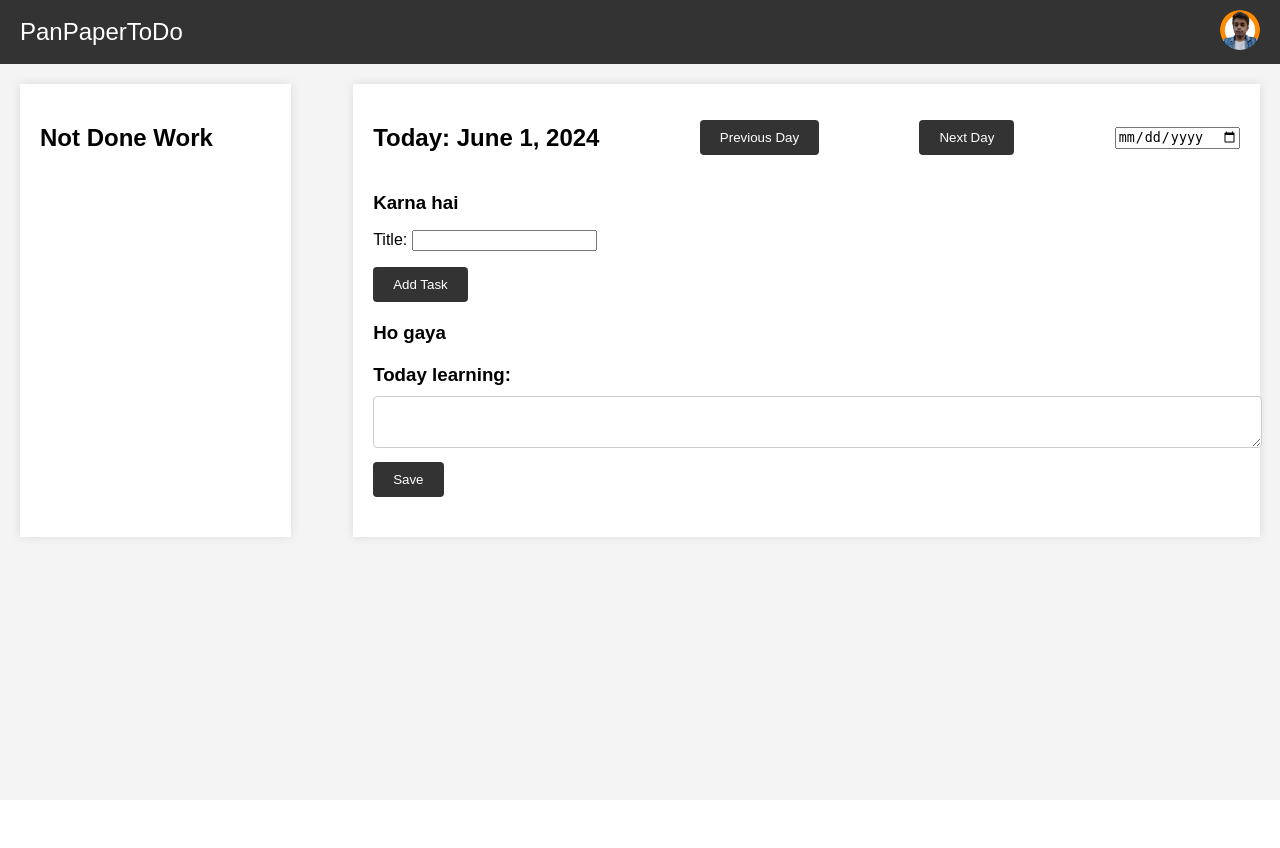
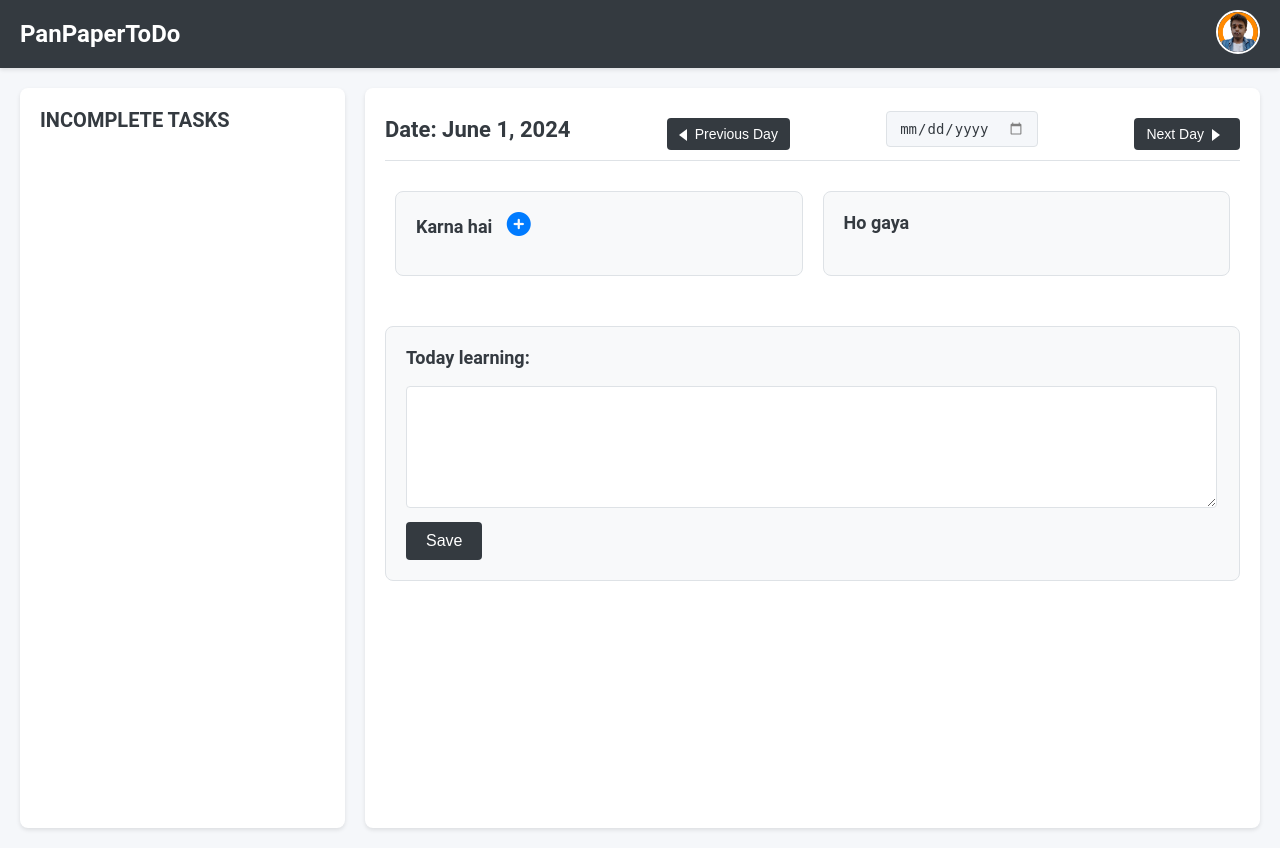
Before and after one commit to AmitJ2005/PanPaperTodo, a Django app: page /dashboard/ in a window 1280 px wide. Before the commit the page ends 544 px from the top, so only its background shows below. Run offline with Django 5.2, Linux system fonts and the light colour scheme; the visitor is signed in with stand-in values (Sample User, id 1); data that the repository does not hold is empty.

Commit message:
Add task design and improve css and js animation

```diff
--- a/todo/static/todo/css/dashboard.css
+++ b/todo/static/todo/css/dashboard.css
@@ -1,47 +1,110 @@
 body {
-    font-family: Arial, sans-serif;
-    background-color: #f4f4f4;
+    font-family: 'Roboto', sans-serif;
     margin: 0;
     padding: 0;
+    background-color: #f5f7fa;
 }
 
 .navbar {
+    background-color: #343a40;
+    color: #fff;
+    padding: 10px 20px;
     display: flex;
     justify-content: space-between;
     align-items: center;
-    padding: 10px 20px;
-    background-color: #333;
-    color: #fff;
+    box-shadow: 0 2px 4px rgba(0, 0, 0, 0.1);
 }
 
-.navbar .logo {
+.logo {
     font-size: 24px;
+    font-weight: bold;
 }
 
-.navbar .profile img {
-    border-radius: 50%;
+.profile img {
     width: 40px;
     height: 40px;
+    border-radius: 50%;
+    border: 2px solid #fff;
 }
 
 .container {
     display: flex;
-    padding: 20px;
+    height: calc(100vh - 60px);
+    margin: 20px;
 }
 
 .sidebar {
-    width: 20%;
+    width: 25%;
+    background-color: #fff;
     padding: 20px;
-    background-color: #fff;
-    box-shadow: 0 0 10px rgba(0, 0, 0, 0.1);
+    box-shadow: 0 2px 4px rgba(0, 0, 0, 0.1);
+    border-radius: 8px;
+    margin-right: 20px;
+}
+
+.sidebar h2 {
+    margin-top: 0;
+    font-size: 20px;
+    font-weight: 600;
+    color: #343a40;
+}
+
+.sidebar ul {
+    list-style: none;
+    padding: 0;
+}
+
+.sidebar ul li {
+    margin-bottom: 15px;
+    font-size: 16px;
+    color: #495057;
 }
 
 .main {
     width: 75%;
-    margin-left: 5%;
     padding: 20px;
     background-color: #fff;
-    box-shadow: 0 0 10px rgba(0, 0, 0, 0.1);
+    box-shadow: 0 2px 4px rgba(0, 0, 0, 0.1);
+    border-radius: 8px;
+    display: flex;
+    flex-direction: column;
+}
+
+/* General styles for the date picker input */
+.header input[type="date"] {
+    background-color: #f5f7fa;
+    color: #343a40;
+    border: 1px solid #dee2e6;
+    border-radius: 4px;
+    padding: 8px 12px;
+    font-size: 14px;
+    cursor: pointer;
+    transition: background-color 0.3s ease, border-color 0.3s ease;
+    width: auto; /* Adjust width as needed */
+}
+
+/* Style for the date picker on hover */
+.header input[type="date"]:hover {
+    background-color: #e2e6ea;
+    border-color: #495057;
+}
+
+/* Style for the date picker on focus */
+.header input[type="date"]:focus {
+    outline: none;
+    border-color: #007bff;
+    background-color: #fff;
+}
+
+/* Align the date picker with other header elements */
+.header input[type="date"] {
+    margin-left: 10px;
+}
+
+/* Customize the appearance of the date picker icon */
+.header input[type="date"]::-webkit-calendar-picker-indicator {
+    cursor: pointer;
+    filter: invert(0.5);
 }
 
 .header {
@@ -49,57 +112,244 @@ body {
     justify-content: space-between;
     align-items: center;
     margin-bottom: 20px;
+    border-bottom: 1px solid #dee2e6;
+    padding-bottom: 10px;
 }
 
-.tasks, .learning {
+.header h2 {
+    margin: 0;
+    font-size: 22px;
+    font-weight: 600;
+    color: #343a40;
+}
+
+.header button,
+.header input {
+    background-color: #343a40;
+    color: #fff;
+    border: none;
+    padding: 8px 12px;
+    font-size: 14px;
+    cursor: pointer;
+    border-radius: 4px;
+    margin-left: 10px;
+    transition: background-color 0.3s ease, transform 0.3s ease;
+}
+
+.header button:hover,
+.header input:hover {
+    background-color: #495057;
+}
+
+.header .prev-day-button::before,
+.header .next-day-button::after {
+    content: '';
+    display: inline-block;
+    width: 0;
+    height: 0;
+    border-style: solid;
+    margin-right: 8px;
+    vertical-align: middle;
+}
+
+.header .prev-day-button::before {
+    border-width: 6px 8px 6px 0;
+    border-color: transparent #fff transparent transparent;
+    margin-right: 8px; /* Add space between arrow and text */
+}
+
+.header .next-day-button::after {
+    border-width: 6px 0 6px 8px;
+    border-color: transparent transparent transparent #fff;
+    margin-left: 8px; /* Add space between text and arrow */
+}
+
+.header .prev-day-button:hover {
+    transform: translateX(-5px); /* Slide left on hover */
+}
+
+.header .next-day-button:hover {
+    transform: translateX(5px); /* Slide right on hover */
+}
+
+.header input {
+    padding: 8px;
+    font-size: 14px;
+}
+
+
+.tasks {
+    display: flex;
+    justify-content: space-between;
     margin-bottom: 20px;
 }
 
-.tasks h3, .learning h3 {
-    margin-bottom: 10px;
+.tasks .not-done, .tasks .done {
+    width: 48%;
+    background-color: #f8f9fa;
+    padding: 20px;
+    border: 1px solid #dee2e6;
+    border-radius: 8px;
+    margin: 10px;
 }
 
-.tasks ul, .learning form {
-    list-style-type: none;
+.tasks h3 {
+    margin-top: 0;
+    font-size: 18px;
+    font-weight: 600;
+    color: #343a40;
+}
+
+.tasks ul {
+    list-style: none;
     padding: 0;
 }
 
-.tasks li {
-    display: flex;
-    align-items: center;
+.tasks ul li {
     margin-bottom: 10px;
+    font-size: 16px;
+    color: #495057;
 }
 
-.tasks li form {
+.tasks ul li a {
+    color: #007bff;
+    text-decoration: none;
+    margin-left: 5px;
+}
+
+.tasks ul li a:hover {
+    text-decoration: underline;
+}
+
+.tasks .not-done form,
+.tasks .done form {
+    display: inline;
+}
+
+.learning {
+    margin-top: 20px;
+    background-color: #f8f9fa;
+    padding: 20px;
+    border: 1px solid #dee2e6;
+    border-radius: 8px;
+}
+
+.learning h3 {
+    margin-top: 0;
+    font-size: 18px;
+    font-weight: 600;
+    color: #343a40;
+}
+
+textarea {
+    width: 97%;
+    height: 100px;
+    padding: 10px;
+    font-size: 16px;
+    border: 1px solid #dee2e6;
+    border-radius: 4px;
+}
+
+button {
+    background-color: #343a40;
+    color: #fff;
+    border: none;
+    padding: 10px 20px;
+    cursor: pointer;
+    margin-top: 10px;
+    font-size: 16px;
+    border-radius: 4px;
+}
+
+button:hover {
+    background-color: #495057;
+}
+
+.tasks ul li form {
     display: flex;
     align-items: center;
 }
 
-.tasks li input[type="checkbox"] {
-    margin-right: 10px;
+.tasks ul li form label {
+    margin-left: 0px;
 }
 
-.tasks .not-done {
-    margin-bottom: 20px;
+.tasks ul li form input[type="checkbox"] {
+    margin-right: 20px;
 }
 
-textarea {
-    width: 100%;
-    padding: 10px;
-    margin-bottom: 10px;
-    border: 1px solid #ccc;
-    border-radius: 4px;
+/* Increase the size of the checkbox */
+.tasks ul li form input[type="checkbox"] {
+    width: 17px; /* Adjust the width as needed */
+    height: 17px; /* Adjust the height as needed */
+    margin-right: 8px; /* Adjust the margin as needed */
+    align-items: center;
+    vertical-align: middle;
 }
 
-button {
-    padding: 10px 20px;
-    border: none;
-    background-color: #333;
-    color: #fff;
-    border-radius: 4px;
+/* Style for the Font Awesome "+" icon */
+#addTaskIcon {
     cursor: pointer;
+    font-size: 24px;
+    color: #007bff;
+    margin-left: 10px;
+    transition: transform 0.3s ease, color 0.3s ease;
 }
 
-button:hover {
-    background-color: #555;
+#addTaskIcon:hover {
+    transform: rotate(90deg);
+    color: #0056b3;
 }
+
+/* Style the task input container */
+#taskInputContainer {
+    margin-top: 20px;
+}
+
+/* Style the form label */
+form label {
+    font-size: 16px;
+    color: #343a40;
+    font-weight: 600;
+    margin-bottom: 8px;
+    display: block;
+}
+
+/* Style the input box */
+form input[type="text"] {
+    width: calc(100% - 24px); /* Adjust width as needed */
+    padding: 10px;
+    margin: 8px 0;
+    display: block;
+    border: 1px solid #dee2e6;
+    border-radius: 4px;
+    box-sizing: border-box;
+    font-size: 16px;
+    color: #495057;
+    background-color: #f8f9fa;
+    transition: border-color 0.3s ease, background-color 0.3s ease;
+}
+
+/* Style the input box on focus */
+form input[type="text"]:focus {
+    border-color: #007bff;
+    background-color: #fff;
+    outline: none;
+}
+
+/* Style the add task button */
+form button[type="submit"] {
+    background-color: #343a40;
+    color: #fff;
+    border: none;
+    padding: 10px 20px;
+    cursor: pointer;
+    font-size: 16px;
+    border-radius: 4px;
+    transition: background-color 0.3s ease;
+}
+
+/* Style the button on hover */
+form button[type="submit"]:hover {
+    background-color: #495057;
+}
--- a/todo/static/todo/js/dashboard.js
+++ b/todo/static/todo/js/dashboard.js
@@ -59,3 +59,12 @@ document.addEventListener('DOMContentLoaded', function() {
 document.getElementById('datePicker').addEventListener('change', function() {
     window.location.href = '?task_date=' + this.value;
 });
+
+function toggleTaskInput() {
+    var taskInputContainer = document.getElementById("taskInputContainer");
+    if (taskInputContainer.style.display === "none") {
+        taskInputContainer.style.display = "block";
+    } else {
+        taskInputContainer.style.display = "none";
+    }
+}
--- a/todo/templates/todo/dashboard.html
+++ b/todo/templates/todo/dashboard.html
@@ -4,6 +4,7 @@
     <meta charset="UTF-8">
     <meta name="viewport" content="width=device-width, initial-scale=1.0">
     <title>Dashboard</title>
+    <link rel="stylesheet" href="https://cdnjs.cloudflare.com/ajax/libs/font-awesome/6.0.0-beta3/css/all.min.css">
     {% load static %}
     <link rel="stylesheet" type="text/css" href="{% static 'todo/css/dashboard.css' %}">
 </head>
@@ -16,7 +17,8 @@
     </div>
     <div class="container">
         <div class="sidebar">
-            <h2>Not Done Work</h2>
+            <h2>INCOMPLETE TASKS
+            </h2>
             <ul>
                 {% for task in not_done_tasks %}
                 <li>{{ task.due_date }}<br>{{ task.title }}</li>
@@ -25,14 +27,14 @@
         </div>
         <div class="main">
             <div class="header">
-                <h2>Today: {{ selected_date }}</h2>
-                <button id="prevDayButton">Previous Day</button>
-                <button id="nextDayButton">Next Day</button>
+                <h2>Date: {{ selected_date }}</h2>
+                <button class="prev-day-button" id="prevDayButton">Previous Day</button>
                 <input type="date" id="datePicker" max="{{ max_date }}" min="{{ min_date }}" value="{{ selected_date }}">
+                <button class="next-day-button" id="nextDayButton">Next Day</button>
             </div>
             <div class="tasks">
                 <div class="not-done">
-                    <h3>Karna hai</h3>
+                    <h3>Karna hai <i id="addTaskIcon" class="fas fa-plus-circle" onclick="toggleTaskInput()"></i></h3>
                     <ul>
                         {% for task in tasks %}
                         {% if not task.completed %}
@@ -47,11 +49,15 @@
                         {% endif %}
                         {% endfor %}
                     </ul>
-                    <form method="post">
-                        {% csrf_token %}
-                        {{ form.as_p }}
-                        <button type="submit">Add Task</button>
-                    </form>
+                    <div id="taskInputContainer" style="display: none;">
+                        <form method="post">
+                            {% csrf_token %}
+                            <label for="taskTitle">Add task</label>
+                            <input type="text" id="taskTitle" name="title" placeholder="Enter task title">
+                            <button type="submit">Add Task</button>
+                        </form>
+                    </div>
+
                 </div>
                 <div class="done">
                     <h3>Ho gaya</h3>
```
